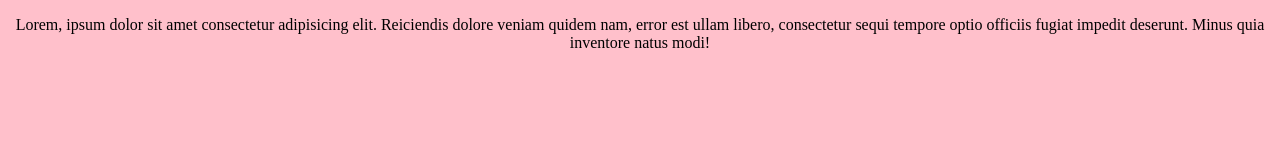
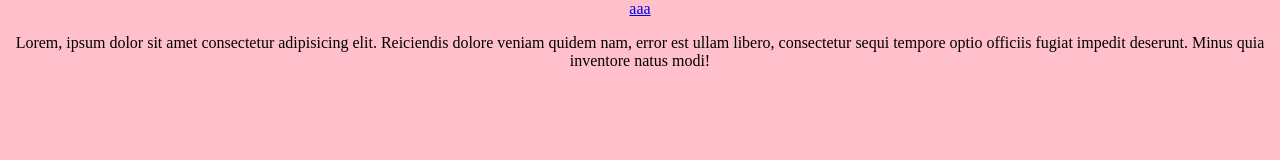
Before and after one commit to dillen-hub/hey, a plain HTML site: page index.html in a window 1280 px wide. Drawn offline with Linux system fonts and the light colour scheme.

Commit message:
Update index.html

```diff
--- a/index.html
+++ b/index.html
@@ -8,7 +8,7 @@
     <link rel="stylesheet" href="style.css">
 </head>
 <body>
-    <a href="contact.html"></a>
+    <a href="contact.html">aaa</a>
     <p>Lorem, ipsum dolor sit amet consectetur adipisicing elit. Reiciendis dolore veniam quidem nam, error est ullam libero, consectetur sequi tempore optio officiis fugiat impedit deserunt. Minus quia inventore natus modi!</p>
 </body>
 </html>
```
